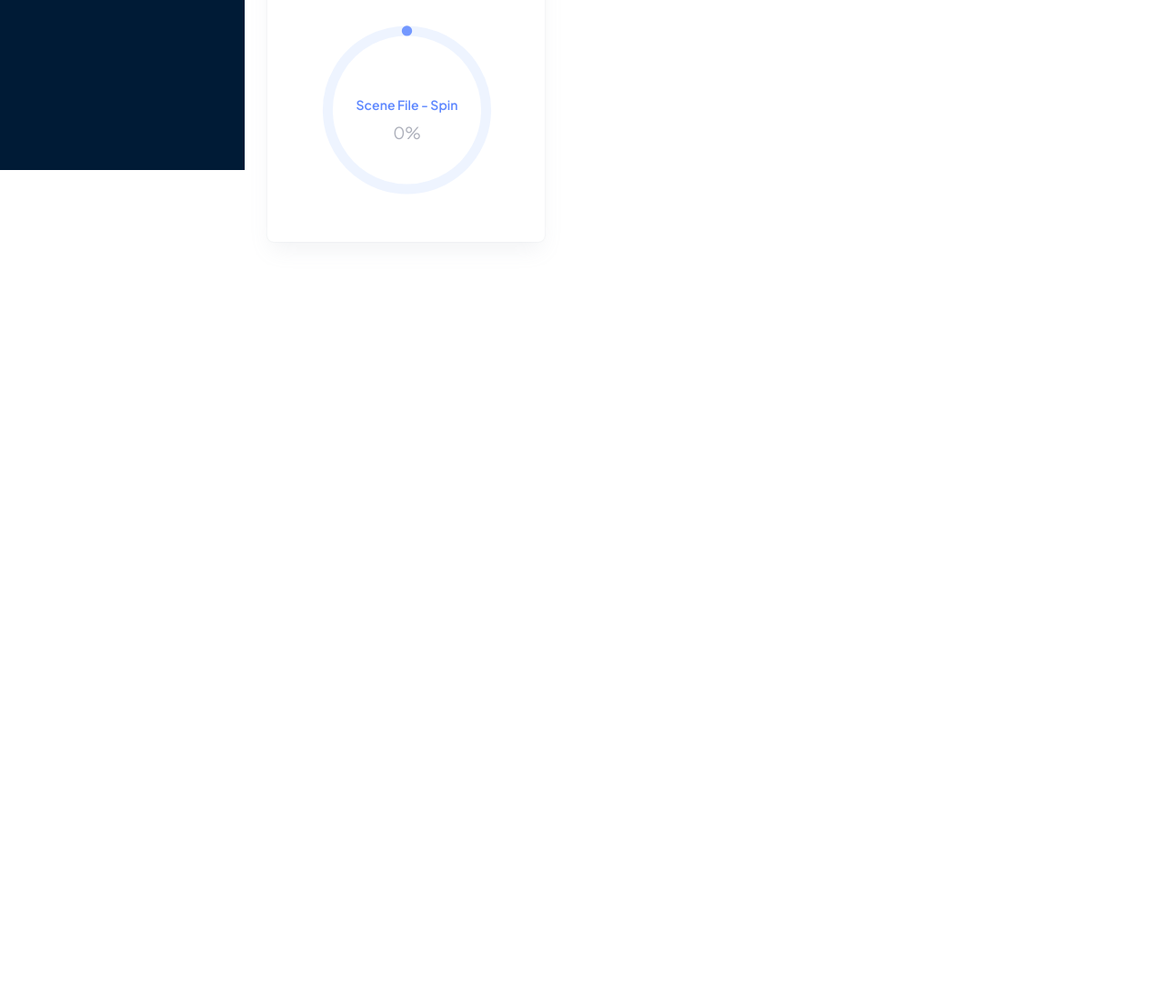
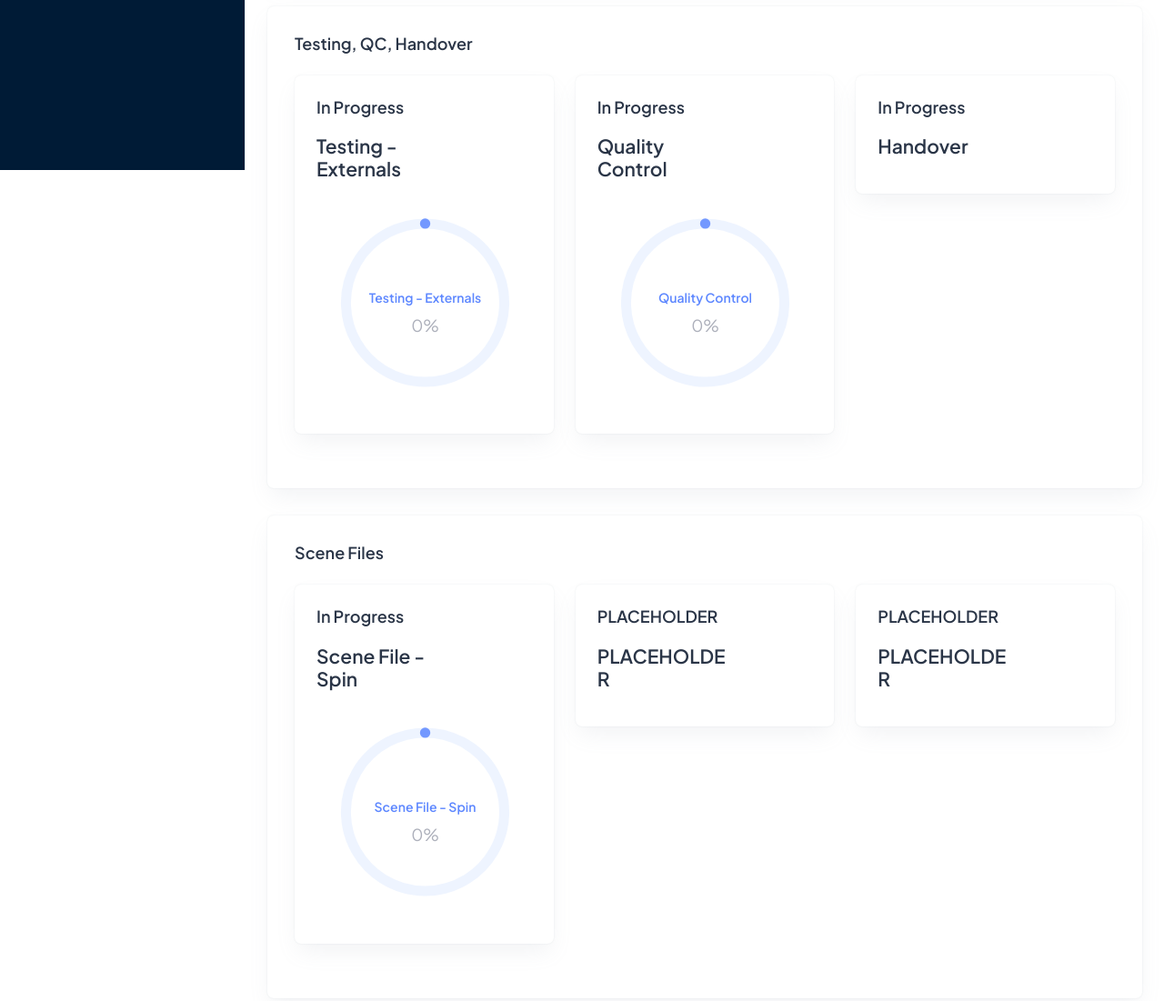
Before and after one commit to conortbdw-lgtm/Bloor_Homes_Hub, a website: page index - backup.html in a window 1280 px wide. Shown: the part 613-1714 px from the top of the page at 91% size. Before the commit the page ends 933 px from the top, so only its background shows below. Drawn offline with Linux system fonts and the light colour scheme.

Commit message:
In Progress Live Updates

```diff
--- a/index - backup.html
+++ b/index - backup.html
@@ -84,8 +84,13 @@
 					</nav>
 				</header>
 				<div class="container-fluid">
+					<div class="card">
+						<div class="card-body">
+							<h5 class="card-title fw-semibold mb-4">
+								Site
+							</h5>
 							<div class="row">
-								<div class="col-lg-4">
+								<div class="col-lg-6">
 									<div class="row">
 										<div class="col-lg-12">
 											<div class="card overflow-hidden">
@@ -108,7 +113,7 @@
 										</div>
 									</div>
 								</div>
-								<div class="col-lg-4">
+								<div class="col-lg-6">
 									<div class="row">
 										<div class="col-lg-12">
 											<div class="card overflow-hidden">
@@ -122,6 +127,38 @@
 															<div class="col-4">
 																<div class="d-flex justify-content-center">
 																	<div id="breakup2"></div>
+																</div>
+															</div>
+														</div>
+													</div>
+												</a>
+											</div>
+										</div>
+									</div>
+								</div>
+							</div>
+						</div>
+					</div>
+					<div class="card">
+						<div class="card-body">
+							<h5 class="card-title fw-semibold mb-4">
+								Testing, QC, Handover
+							</h5>
+							<div class="row">
+								<div class="col-lg-4">
+									<div class="row">
+										<div class="col-lg-12">
+											<div class="card overflow-hidden">
+												<a href="checklist-testing-externals.html">
+													<div class="card-body p-4">
+														<h5 class="card-title mb-9 fw-semibold">In Progress</h5>
+														<div class="row align-items-center">
+															<div class="col-8">
+																<h4 class="fw-semibold mb-3">Testing - Externals</h4>
+															</div>
+															<div class="col-4">
+																<div class="d-flex justify-content-center">
+																	<div id="breakup5"></div>
 																</div>
 															</div>
 														</div>
@@ -158,6 +195,38 @@
 									<div class="row">
 										<div class="col-lg-12">
 											<div class="card overflow-hidden">
+												<a href="checklist-qc-externals.html">
+													<div class="card-body p-4">
+														<h5 class="card-title mb-9 fw-semibold">In Progress</h5>
+														<div class="row align-items-center">
+															<div class="col-8">
+																<h4 class="fw-semibold mb-3">Handover</h4>
+															</div>
+															<div class="col-4">
+																<div class="d-flex justify-content-center">
+																	<div id=""></div>
+																</div>
+															</div>
+														</div>
+													</div>
+												</a>
+											</div>
+										</div>
+									</div>
+								</div>
+							</div>
+						</div>
+					</div>
+					<div class="card">
+						<div class="card-body">
+							<h5 class="card-title fw-semibold mb-4">
+								Scene Files
+							</h5>
+							<div class="row">
+								<div class="col-lg-4">
+									<div class="row">
+										<div class="col-lg-12">
+											<div class="card overflow-hidden">
 												<a href="checklists-sf-spin.html">
 													<div class="card-body p-4">
 														<h5 class="card-title mb-9 fw-semibold">In Progress</h5>
@@ -177,6 +246,54 @@
 										</div>
 									</div>
 								</div>
+								<div class="col-lg-4">
+									<div class="row">
+										<div class="col-lg-12">
+											<div class="card overflow-hidden">
+												<a href="checklist-3ds-max.html">
+													<div class="card-body p-4">
+														<h5 class="card-title mb-9 fw-semibold">PLACEHOLDER</h5>
+														<div class="row align-items-center">
+															<div class="col-8">
+																<h4 class="fw-semibold mb-3">PLACEHOLDER</h4>
+															</div>
+															<div class="col-4">
+																<div class="d-flex justify-content-center">
+																	<div id=""></div>
+																</div>
+															</div>
+														</div>
+													</div>
+												</a>
+											</div>
+										</div>
+									</div>
+								</div>
+								<div class="col-lg-4">
+									<div class="row">
+										<div class="col-lg-12">
+											<div class="card overflow-hidden">
+												<a href="checklist-qc-externals.html">
+													<div class="card-body p-4">
+														<h5 class="card-title mb-9 fw-semibold">PLACEHOLDER</h5>
+														<div class="row align-items-center">
+															<div class="col-8">
+																<h4 class="fw-semibold mb-3">PLACEHOLDER</h4>
+															</div>
+															<div class="col-4">
+																<div class="d-flex justify-content-center">
+																	<div id=""></div>
+																</div>
+															</div>
+														</div>
+													</div>
+												</a>
+											</div>
+										</div>
+									</div>
+								</div>
+							</div>
+						</div>
 					</div>
 				</div>
 			</div>
--- a/src/assets/js/dashboard.js
+++ b/src/assets/js/dashboard.js
@@ -1,5 +1,64 @@
 $(function () {
-  // Get checklist percentage function (shared with index.html)
+
+	// Get checklist percentage functions (shared with index.html)
+	// Status text helpers for Testing - Externals
+	function getChecklistStatusText(percent) {
+    	if (percent === 0) return 'Not started';
+    	if (percent === 100) return 'Complete';
+    	return 'In Progress';
+  	}
+
+  	function updateTestingExternalsStatus() {
+    	const percent = getChecklistPercentage5();
+    	const status = getChecklistStatusText(percent);
+    	const titleEl = document.getElementById('testing-externals-status');
+    	if (titleEl) {
+      		titleEl.textContent = status;
+		}
+	}
+
+  	function updateSceneFileSpinStatus() {
+    	const percent = getChecklistPercentage4();
+    	const status = getChecklistStatusText(percent);
+    	const titleEl = document.getElementById('scene-file-spin-status');
+    	if (titleEl) {
+      		titleEl.textContent = status;
+    	}
+  	}
+
+	function updateBricscadStatus() {
+  		const percent = getChecklistPercentage2(); // BricsCAD
+  		const status = getChecklistStatusText(percent);
+  		const titleEl = document.getElementById('bricscad-status');
+  		if (titleEl) {
+    		titleEl.textContent = status;
+  		}
+	}
+
+	function updateMaxStatus() {
+  		const percent = getChecklistPercentage(); // 3DS Max
+  		const status = getChecklistStatusText(percent);
+  		const titleEl = document.getElementById('max-status');
+  		if (titleEl) {
+    		titleEl.textContent = status;
+  		}
+	}
+
+	function updateQc1Status() {
+  		const percent = getChecklistPercentage3(); // QC1
+  		const status = getChecklistStatusText(percent);
+  		const titleEl = document.getElementById('qc1-status');
+  		if (titleEl) {
+    		titleEl.textContent = status;
+  		}
+	}
+
+ 	updateTestingExternalsStatus();
+	updateSceneFileSpinStatus();
+	updateBricscadStatus();
+	updateMaxStatus();
+	updateQc1Status();
+
   	function getChecklistPercentage(slot = null) {
     	const key = slot ? `checklist3dsMaxState${slot}` : 'checklist3dsMaxState';
     	const saved = localStorage.getItem(key);
@@ -9,6 +68,7 @@ $(function () {
     	}
     	return 0;
   	}
+
   function getChecklistPercentage2(slot = null) {
     const key = slot ? `checklistBricscadState${slot}` : 'checklistBricscadState';
     const saved = localStorage.getItem(key);
@@ -18,6 +78,7 @@ $(function () {
     }
     return 0;
   }
+
   function getChecklistPercentage3(slot = null) {
     const key = slot ? `checklistQC1State${slot}` : 'checklistQC1State';
     const saved = localStorage.getItem(key);
@@ -27,6 +88,7 @@ $(function () {
     }
     return 0;
   }
+
 	function getChecklistPercentage4(slot = null) {
     		const key = slot ? `checklistSFSpin${slot}` : 'checklistSFSpin';
     		const saved = localStorage.getItem(key);
@@ -36,6 +98,7 @@ $(function () {
     		}
     	return 0;
   	}
+
   function getChecklistPercentage5(slot = null) {
     const key = slot ? `checklistTestExternals${slot}` : 'checklistTestExternals';
     const saved = localStorage.getItem(key);
@@ -45,6 +108,7 @@ $(function () {
     }
     return 0;
   }
+
 	// =====================================
   	// Breakup1 (BricsCAD) - Dynamic from checklist
   	// =====================================
@@ -83,6 +147,7 @@ $(function () {
 		if (e.key && e.key.startsWith('checklistBricscadState')) {
   			const perc = getChecklistPercentage2();
   			window.breakup1Chart.updateOptions({ series: [perc] });
+  			updateBricscadStatus();
 		}
 	});
 	// =====================================
@@ -123,6 +188,7 @@ $(function () {
 		if (e.key && e.key.startsWith('checklist3dsMaxState')) {
   			const perc = getChecklistPercentage();
   			window.breakup2Chart.updateOptions({ series: [perc] });
+  			updateMaxStatus();
 		}
 	});
 	// =====================================
@@ -163,6 +229,7 @@ $(function () {
 		if (e.key && e.key.startsWith('checklistQC1State')) {
   			const perc = getChecklistPercentage3();
   			window.breakup3Chart.updateOptions({ series: [perc] });
+  			updateQc1Status();
 		}
 	});
 	// =====================================
@@ -205,6 +272,13 @@ $(function () {
       		window.breakup4Chart.updateOptions({ series: [perc] });
     	}
 	});
+	window.addEventListener('storage', (e) => {
+  		if (e.key && e.key.startsWith('checklist-sf-spin-status')) {
+    		const perc = getChecklistPercentage4();
+    		window.breakup4Chart.updateOptions({ series: [perc] });
+    		updateTestingExternalsStatus();
+  		}
+	});
 	// =====================================
   	// Breakup5 (Testing - Externals) - Dynamic from checklist
   	// =====================================
@@ -243,6 +317,7 @@ $(function () {
   		if (e.key && e.key.startsWith('checklistTestExternals')) {
     		const perc = getChecklistPercentage5();
     		window.breakup5Chart.updateOptions({ series: [perc] });
+    		updateTestingExternalsStatus();
   		}
 	});
 })
```
Also changed, not shown: index.html (+5 -5 lines). Lines whose indentation alone changed are shown as unchanged.
